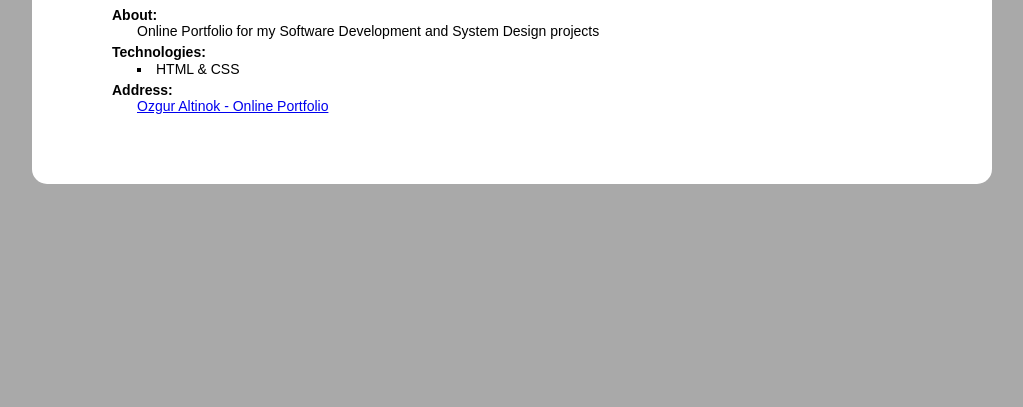
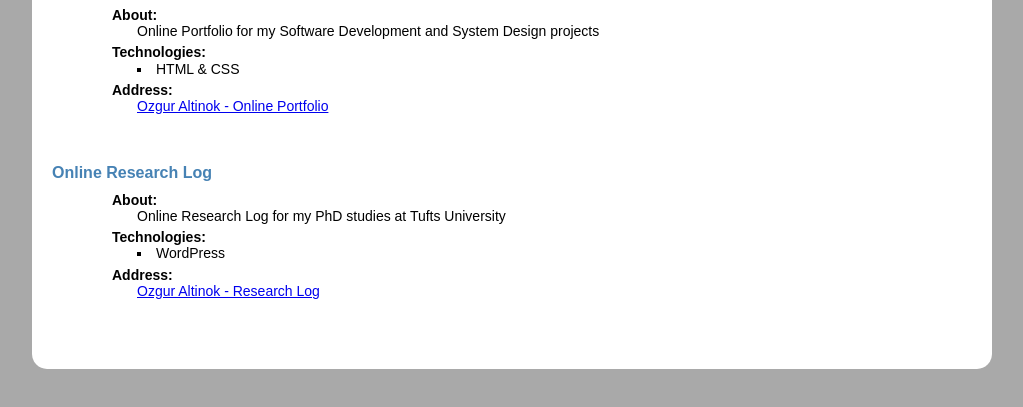
Before and after one commit to oaltinok/WebDevelopment, a plain HTML site: page OnlinePortfolio/software.html in a window 1280 px wide. Shown: the part 2180-2587 px from the top of the page, without its empty margins (128-1151 px from the left). Before the commit the page ends 2414 px from the top, so only its background shows below. Drawn offline with Linux system fonts and the light colour scheme; a web font is replaced by a local one.

Commit message:
v1_10
* Google Analytics Fixed
* Added Online Research Log under software
* Uploaded new Resume

```diff
--- a/OnlinePortfolio/software.html
+++ b/OnlinePortfolio/software.html
@@ -305,6 +305,34 @@
 
 <div class="clear"></div>
 
+<!-- Online Research Log -->
+<h3>Online Research Log</h3>
+
+<div class="systemContent">
+	<dl>
+		<dt>About:</dt>
+		<dd>
+			Online Research Log for my PhD studies at Tufts University
+		</dd>
+
+
+		<dt>Technologies:</dt>
+		<ul class="insideList">
+			<dd>
+				<li>WordPress</li>
+			</dd>
+		</ul>
+
+		<dt>Address:</dt>
+		<dd>
+			<a href="http://sites.tufts.edu/oaltinok" target="_blank">Ozgur Altinok - Research Log</a>
+		</dd>
+
+	</dl>
+</div>
+
+<div class="clear"></div>
+
 
 </div><!--.content-->
 </div><!--.container-->
@@ -318,21 +346,9 @@
   })(window,document,'script','//www.google-analytics.com/analytics.js','ga');
 
   ga('create', 'UA-50592404-1', 'ozguraltinok.net');
+  ga('require', 'displayfeatures');
   ga('send', 'pageview');
-
 </script>
-
-<script>
-  (function(i,s,o,g,r,a,m){i['GoogleAnalyticsObject']=r;i[r]=i[r]||function(){
-  (i[r].q=i[r].q||[]).push(arguments)},i[r].l=1*new Date();a=s.createElement(o),
-  m=s.getElementsByTagName(o)[0];a.async=1;a.src=g;m.parentNode.insertBefore(a,m)
-  })(window,document,'script','//www.google-analytics.com/analytics.js','ga');
-
-  ga('create', 'UA-50592404-2', 'fresoft.com');
-  ga('send', 'pageview');
-
-</script>
-
 <!-- GOOGLE ANALYTICS -->
 
 </body>
```
Also changed, not shown: OnlinePortfolio/contact.html (+1 -12 lines), OnlinePortfolio/index.html (+1 -12 lines), OnlinePortfolio/resume.html (+1 -12 lines), OnlinePortfolio/system.html (+2 -13 lines), 1 other file.
